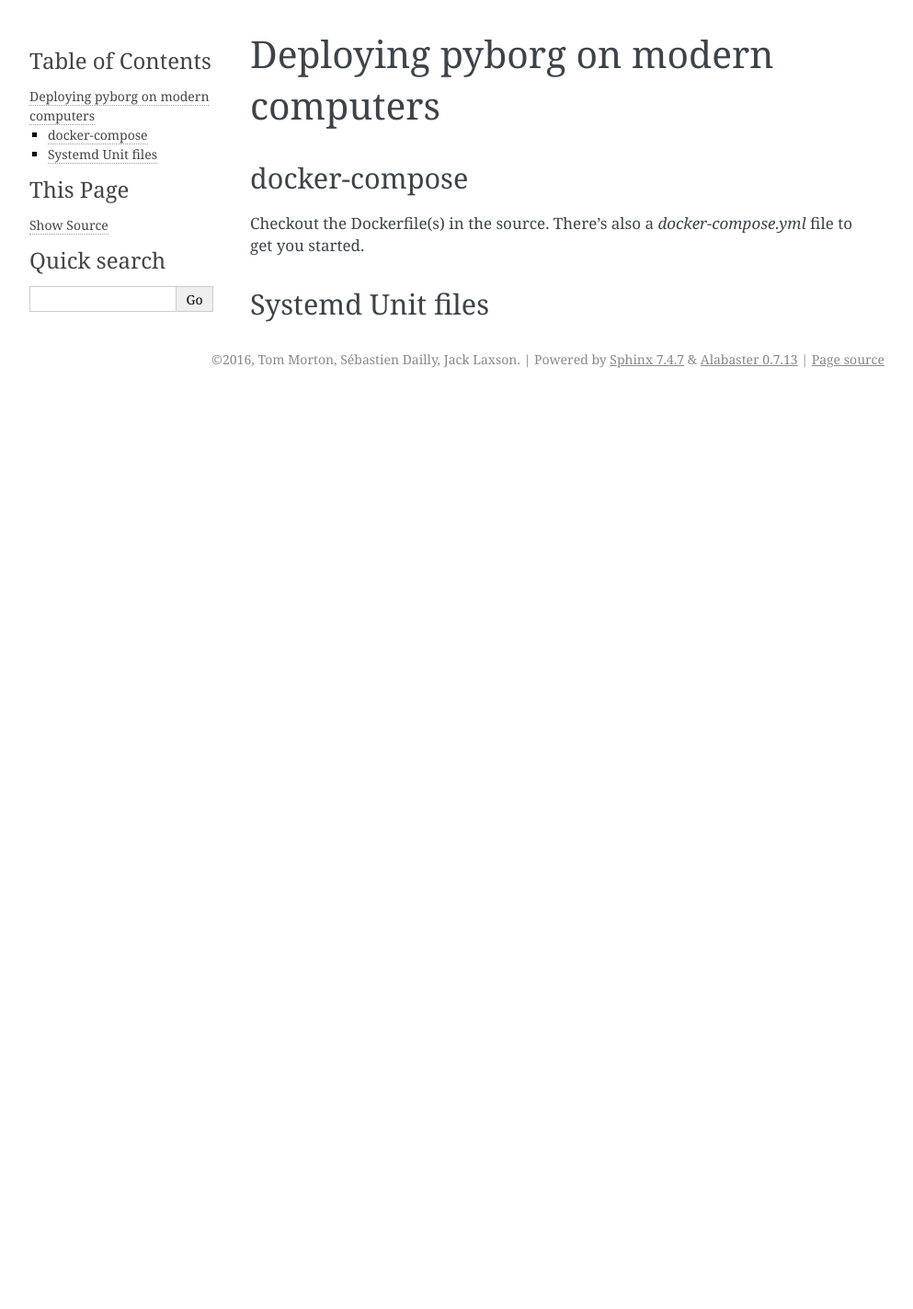
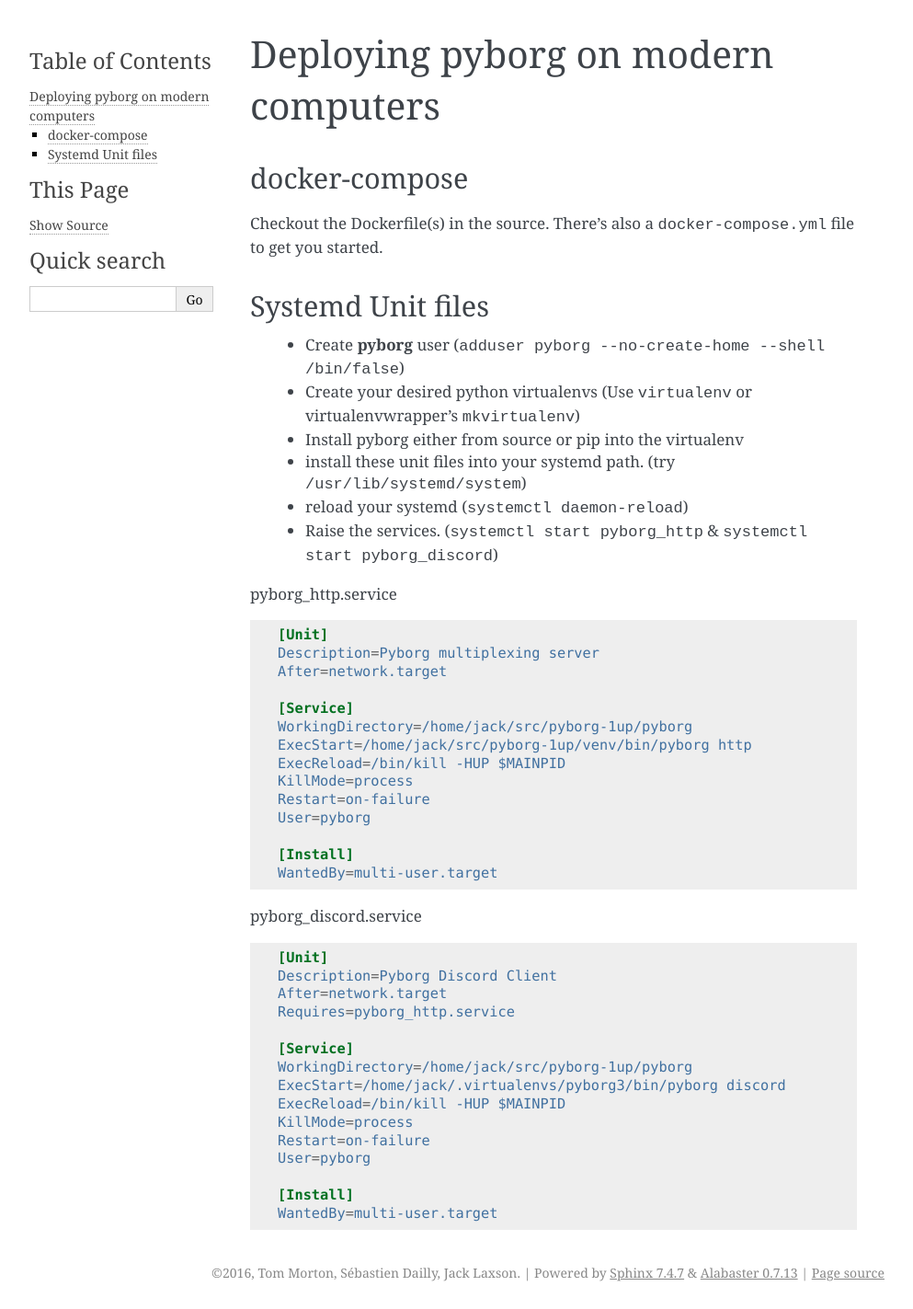
Before and after one commit to jrabbit/pyborg-1up, a Sphinx documentation site: the page built from docs/source/deploy.rst, in a window 1280 px wide. Shown: the whole page at 92% size, without its empty margins (148-1141 px from the left). Built offline with Sphinx 7.4.7, drawn with Linux system fonts in a browser that asks for light colours; before the commit the page ends 900 px from its top, so only the background shows below that.

Commit message:
document basics of working with systemd Closes #34

```diff
--- a/docs/source/deploy.rst
+++ b/docs/source/deploy.rst
@@ -3,8 +3,63 @@
 
 docker-compose
 --------------
-Checkout the Dockerfile(s) in the source. There's also a `docker-compose.yml` file to get you started.
+Checkout the Dockerfile(s) in the source. There's also a :kbd:`docker-compose.yml` file to get you started.
 
 
 Systemd Unit files
 ------------------
+
+  * Create :program:`pyborg` user (:kbd:`adduser pyborg --no-create-home --shell /bin/false`)
+
+  * Create your desired python virtualenvs (Use :kbd:`virtualenv` or virtualenvwrapper's :kbd:`mkvirtualenv`)
+
+  * Install pyborg either from source or pip into the virtualenv
+
+  * install these unit files into your systemd path. (try :kbd:`/usr/lib/systemd/system`)
+
+  * reload your systemd (:kbd:`systemctl daemon-reload`)
+
+  * Raise the services. (:kbd:`systemctl start pyborg_http` & :kbd:`systemctl start pyborg_discord`)
+
+
+..  highlight:: cfg
+
+
+pyborg_http.service ::
+
+	[Unit]
+	Description=Pyborg multiplexing server
+	After=network.target
+
+	[Service]
+	WorkingDirectory=/home/jack/src/pyborg-1up/pyborg
+	ExecStart=/home/jack/src/pyborg-1up/venv/bin/pyborg http
+	ExecReload=/bin/kill -HUP $MAINPID
+	KillMode=process
+	Restart=on-failure
+	User=pyborg
+
+	[Install]
+	WantedBy=multi-user.target
+
+::
+
+pyborg_discord.service ::
+
+	[Unit]
+	Description=Pyborg Discord Client
+	After=network.target
+	Requires=pyborg_http.service
+
+	[Service]
+	WorkingDirectory=/home/jack/src/pyborg-1up/pyborg
+	ExecStart=/home/jack/.virtualenvs/pyborg3/bin/pyborg discord
+	ExecReload=/bin/kill -HUP $MAINPID
+	KillMode=process
+	Restart=on-failure
+	User=pyborg
+
+	[Install]
+	WantedBy=multi-user.target
+
+..
```
